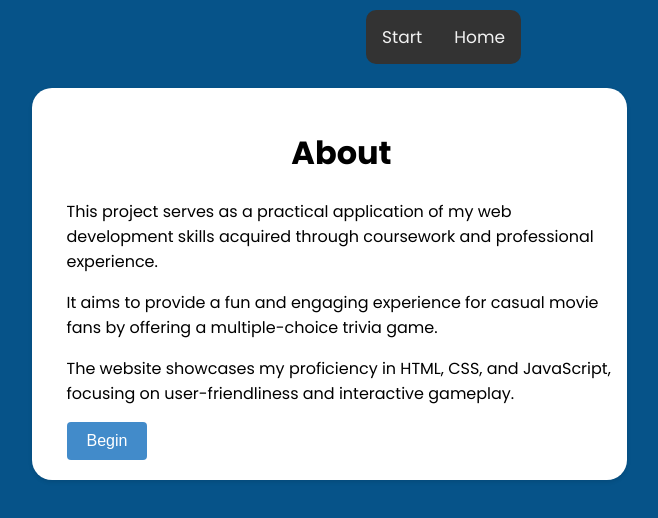
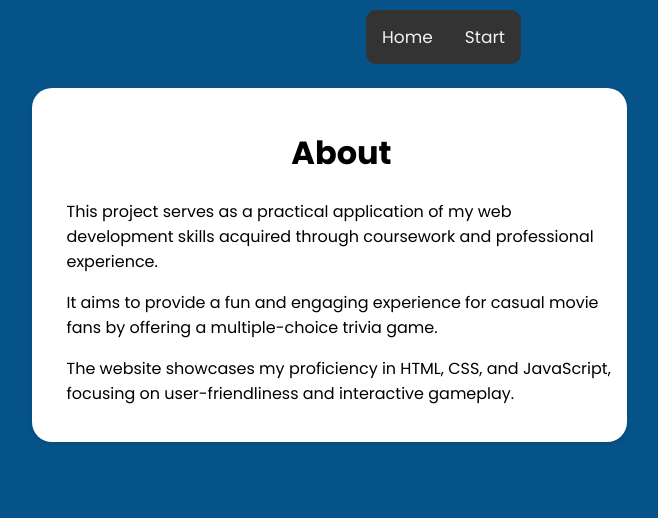
Before and after one commit to 40667068/github.io, a plain HTML site: page about.html in a window 1280 px wide. Shown: the whole page, without its empty margins (311-969 px from the left). Drawn offline with Linux system fonts and the light colour scheme.

Commit message:
Made changes

```diff
--- a/about.html
+++ b/about.html
@@ -8,14 +8,13 @@
     <div class="main">
       <div class="container">
       <div class="topnav">
+          <a href="start.html">Start</a>
           <a href="index.html">Home</a>
-          <a href="start.html">Start</a>
       </div>
         <h1>About</h1>
         <p>This project serves as a practical application of my web development skills acquired through coursework and professional experience.</p>
         <p>It aims to provide a fun and engaging experience for casual movie fans by offering a multiple-choice trivia game.</p>
         <p>The website showcases my proficiency in HTML, CSS, and JavaScript, focusing on user-friendliness and interactive gameplay.</p>
-        <a href="start.html"><button class="button">Begin</button></a>
       </div>
     </div>
   </body>
```
